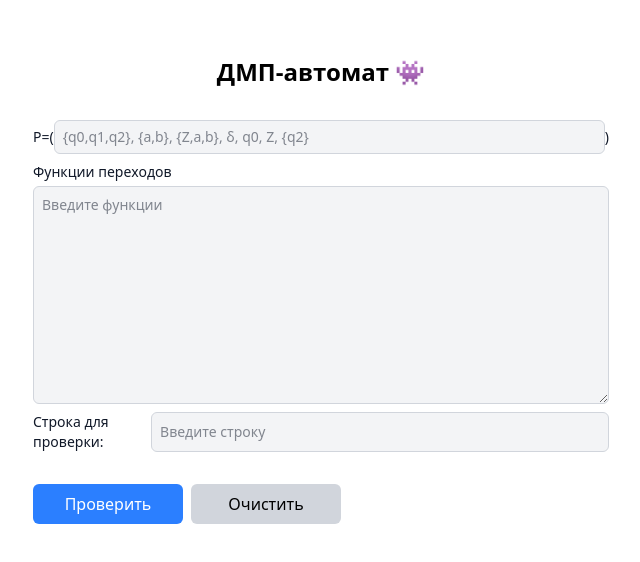
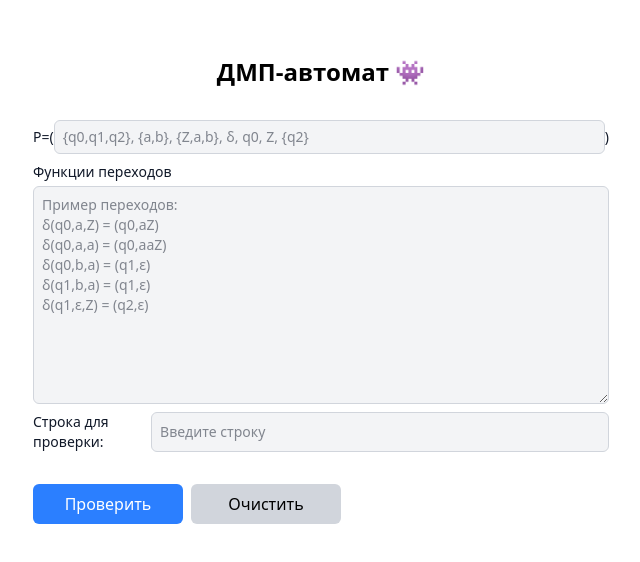
Before and after one commit to dnomokonov/tlp-sibsutis, a React (Vite) app: page /dmpautomatics in a window 1280 px wide. Shown: the part 110-672 px from the top of the page, without its empty margins (319-959 px from the left). Built offline with nearby package versions, Linux system fonts and the light colour scheme.

Commit message:
Update placeholder

```diff
--- a/src/pages/DMPautomaticPage.jsx
+++ b/src/pages/DMPautomaticPage.jsx
@@ -57,7 +57,7 @@ function DMPautomaticPage() {
                             id="stepFunction"
                             rows="10"
                             className="!mt-1 w-full !px-2 !py-2 bg-gray-100 rounded-md border-1 border-gray-300 text-sm resize-y"
-                            placeholder="Введите функции"
+                            placeholder={"Пример переходов:\nδ(q0,a,Z) = (q0,aZ)\nδ(q0,a,a) = (q0,aaZ)\nδ(q0,b,a) = (q1,ε)\nδ(q1,b,a) = (q1,ε)\nδ(q1,ε,Z) = (q2,ε)"}
                         ></textarea>
                     </label>
 
```
